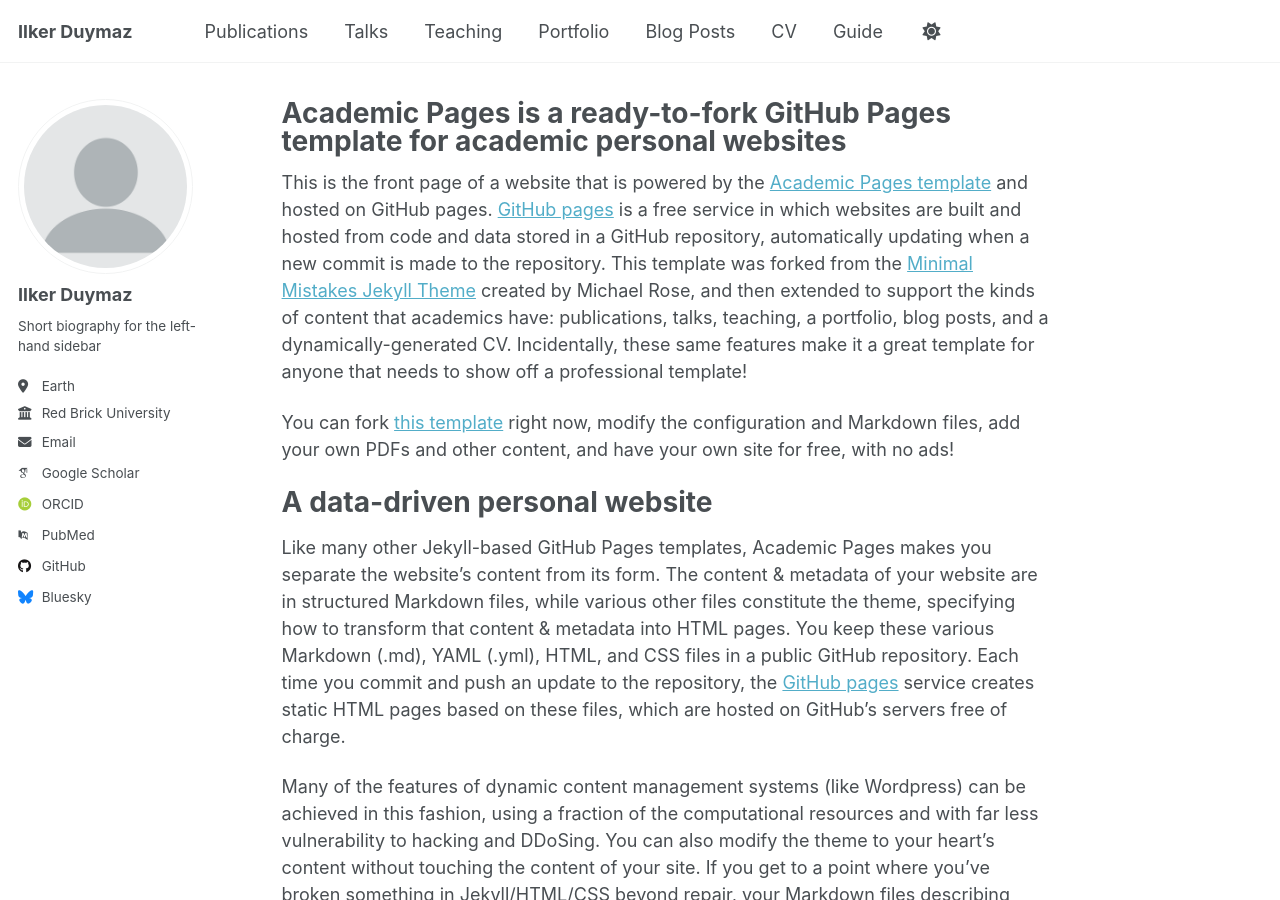
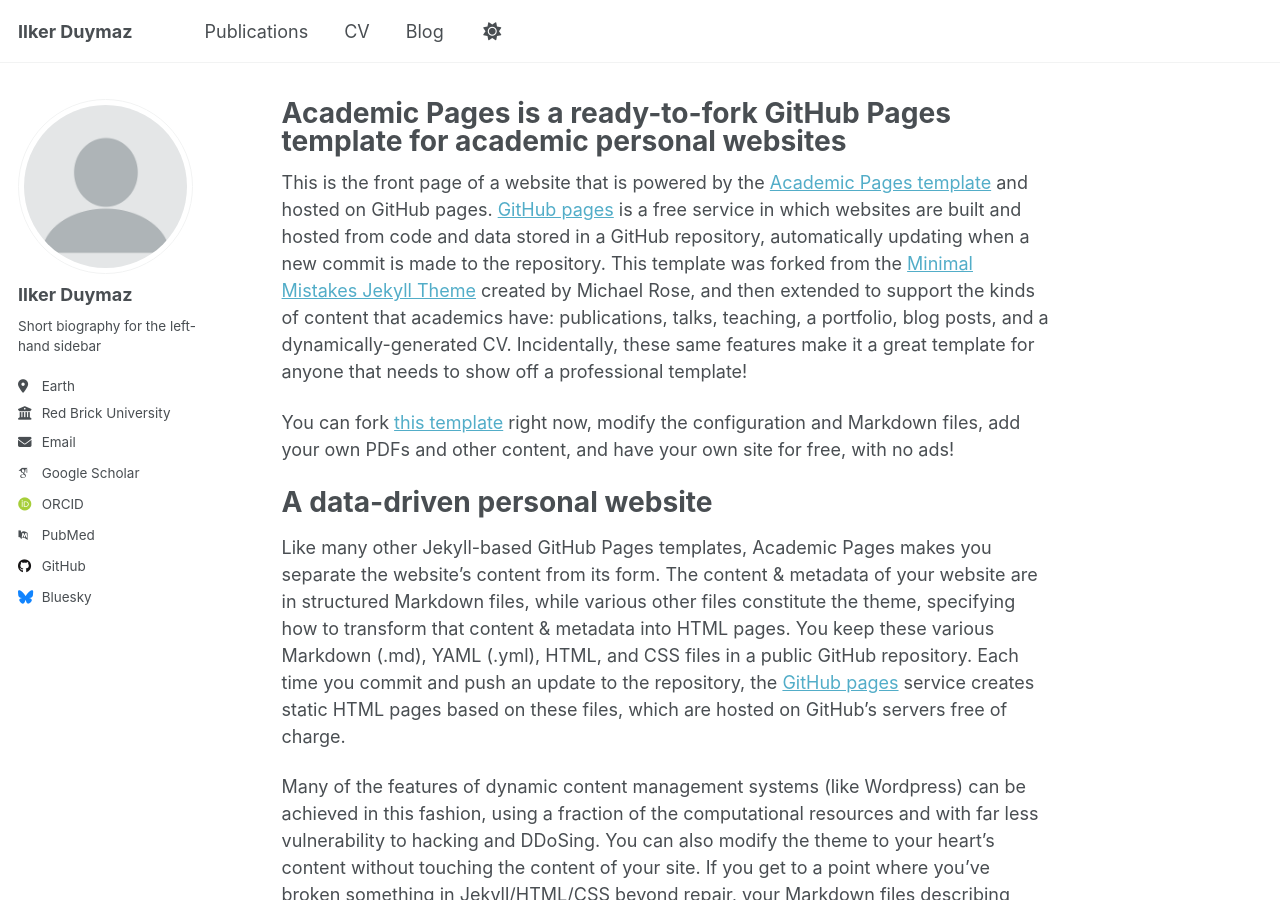
Before and after one commit to ilkerduymaz/ilkerduymaz.github.io, a Jekyll site: the page built from _pages/about.md, in a window 1280 px wide and 900 px high. Built offline with Jekyll 4.4.1, drawn with Linux system fonts in a browser that asks for light colours; some web fonts are replaced; a script that is not in the unit is left out.

Commit message:
edit menu items

```diff
--- a/_data/navigation.yml
+++ b/_data/navigation.yml
@@ -11,23 +11,12 @@
   - title: "Publications"
     url: /publications/
 
-  - title: "Talks"
-    url: /talks/
-
-  - title: "Teaching"
-    url: /teaching/
-
-  - title: "Portfolio"
-    url: /portfolio/
-
-  - title: "Blog Posts"
-    url: /year-archive/
-
   - title: "CV"
     url: /cv/
 
+  - title: "Blog"
+    url: /year-archive/
+
+
   # - title: "CV"
   #   url: /cv-json/
-
-  - title: "Guide"
-    url: /markdown/
```
